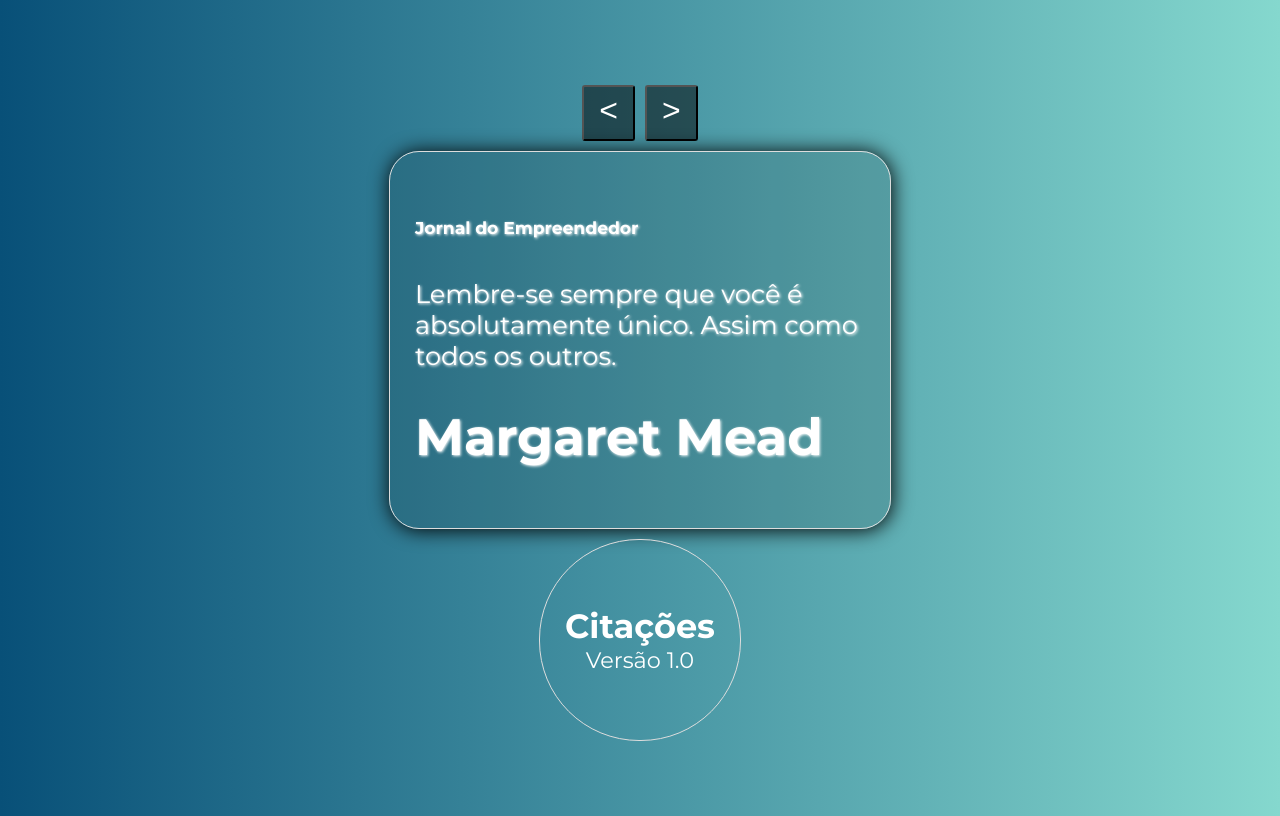
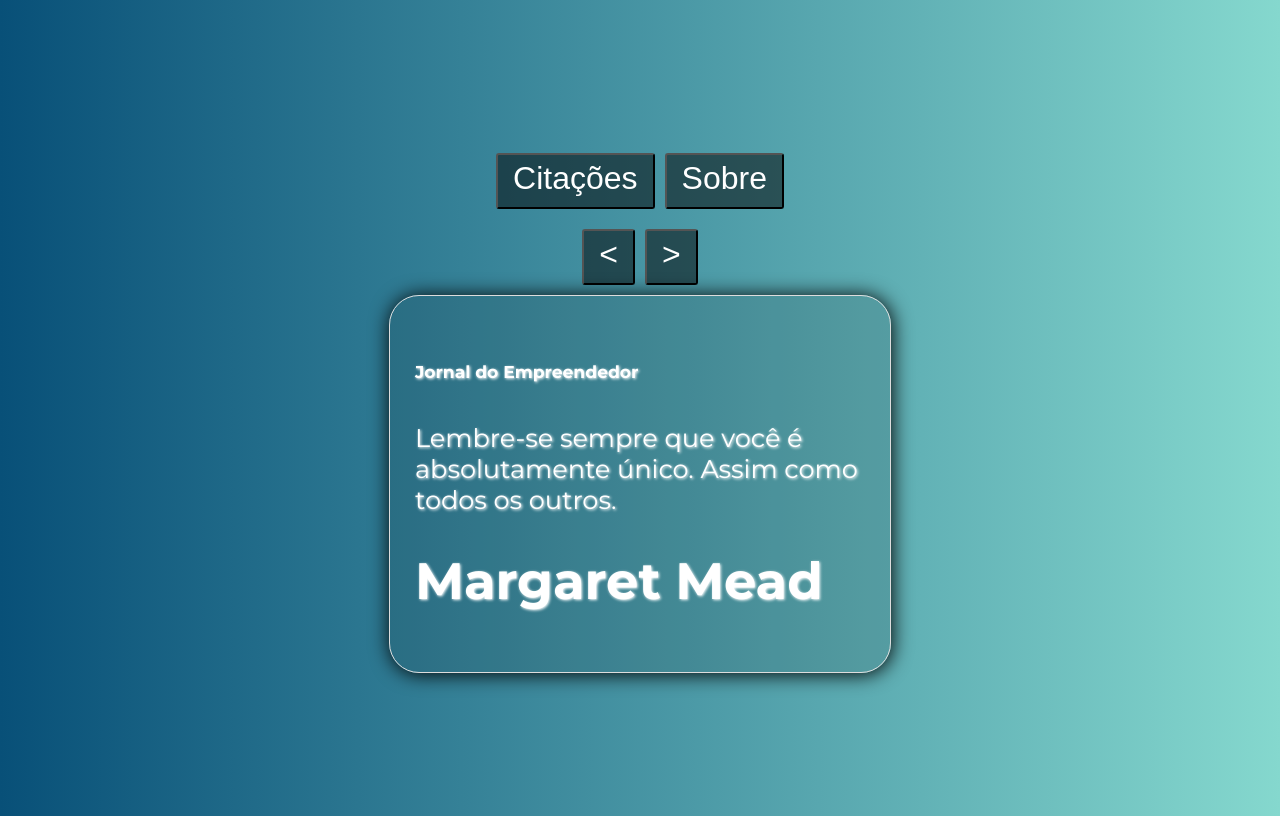
Before and after one commit to JoseCarlos-Filho/Citacoes, a Vue app: page / in a window 1280 px wide. Built offline with nearby package versions, Linux system fonts and the light colour scheme.

Commit message:
ativando e desativando componentes

```diff
--- a/src/App.vue
+++ b/src/App.vue
@@ -1,7 +1,24 @@
 <template>
 	<div id="app">
-		<Citacoes />
-		<Sobre />
+		<!--<Citacoes />
+		<Sobre /> -->
+		<!-- Utilização de componente dinâmico -->
+		<span>
+			<button @click="dinamicComponente = 'Citacoes'">Citações</button>
+			<button @click="dinamicComponente = 'Sobre'">Sobre</button>
+		</span>
+		<!--
+			Tag <keep-alive> não destroi o componente quando vocês
+			alterna entre o botão sobre e citações ou seja voce retorna
+			na mensagem onde parou de navegar entre os botões de navegação.
+			Sem a tag <keep-alive> voccê sempre retona na navegação com
+			texto padrão
+		-->
+		<keep-alive>
+			<!-- Tag component é padrão do Vue.JS -->
+			<component :is="dinamicComponente" />
+		</keep-alive>
+
 	</div>
 </template>
 
@@ -10,7 +27,12 @@ import Citacoes from './components/Citacoes'
 import Sobre from './components/Sobre'
 
 export default {
-	components: { Citacoes, Sobre }
+	components: { Citacoes, Sobre },
+	data() {
+		return {
+			dinamicComponente: 'Citacoes'
+		}
+	}
 }
 </script>
 
--- a/src/components/Citacao.vue
+++ b/src/components/Citacao.vue
@@ -11,6 +11,23 @@
 
 <script>
 export default {
+    created() {
+        // eslint-disable-next-line no-console
+        console.log("Created");
+    },
+    destoryed() {
+        // eslint-disable-next-line no-console
+        console.log("Destoryed");
+    },
+    activated() {
+        // eslint-disable-next-line no-console
+        console.log("Activated");
+    },
+    deactivated() {
+        // eslint-disable-next-line no-console
+        console.log("Deactivated");
+    }
+
     // props: ['texto']
 }
 </script>
```
